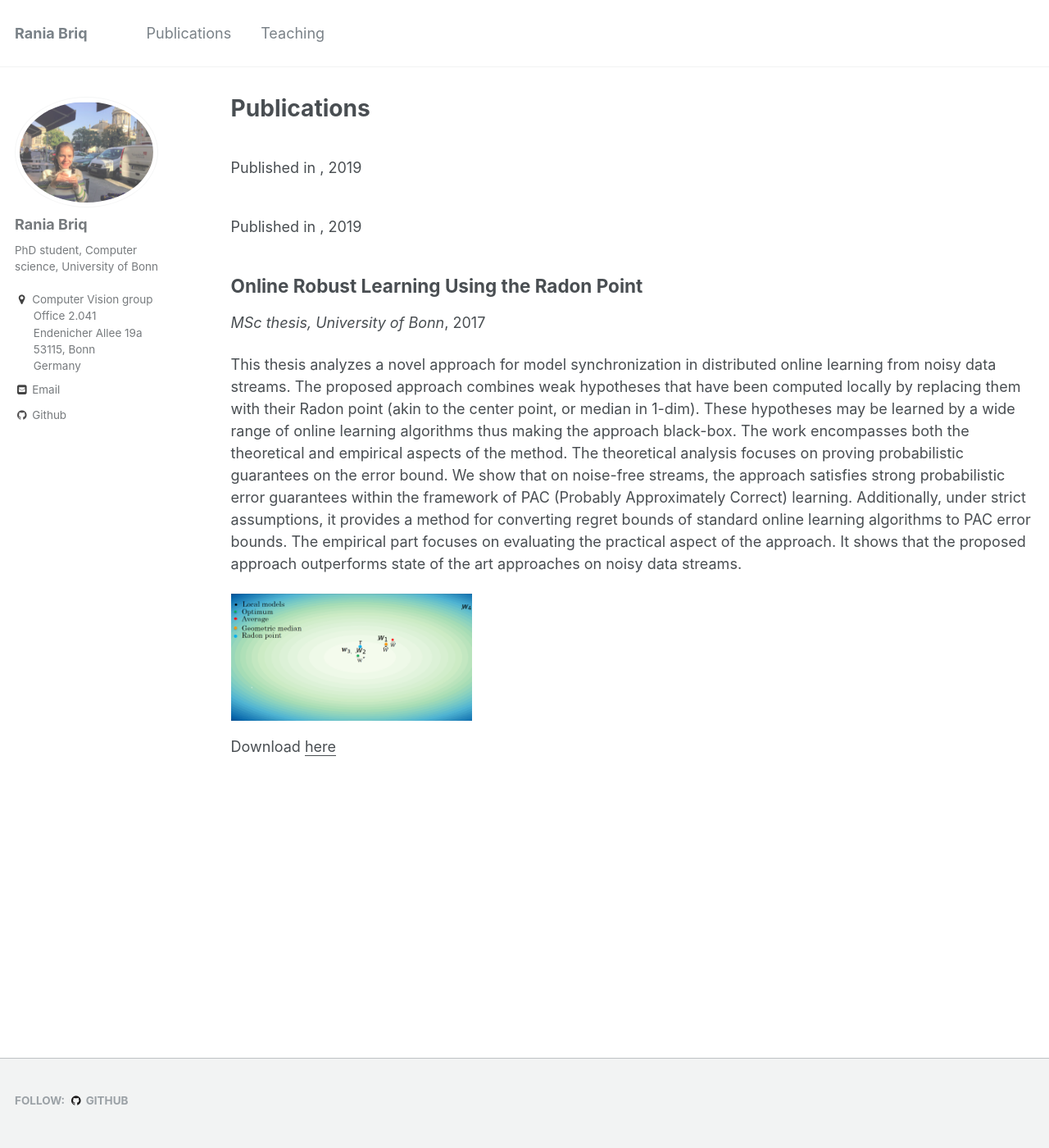
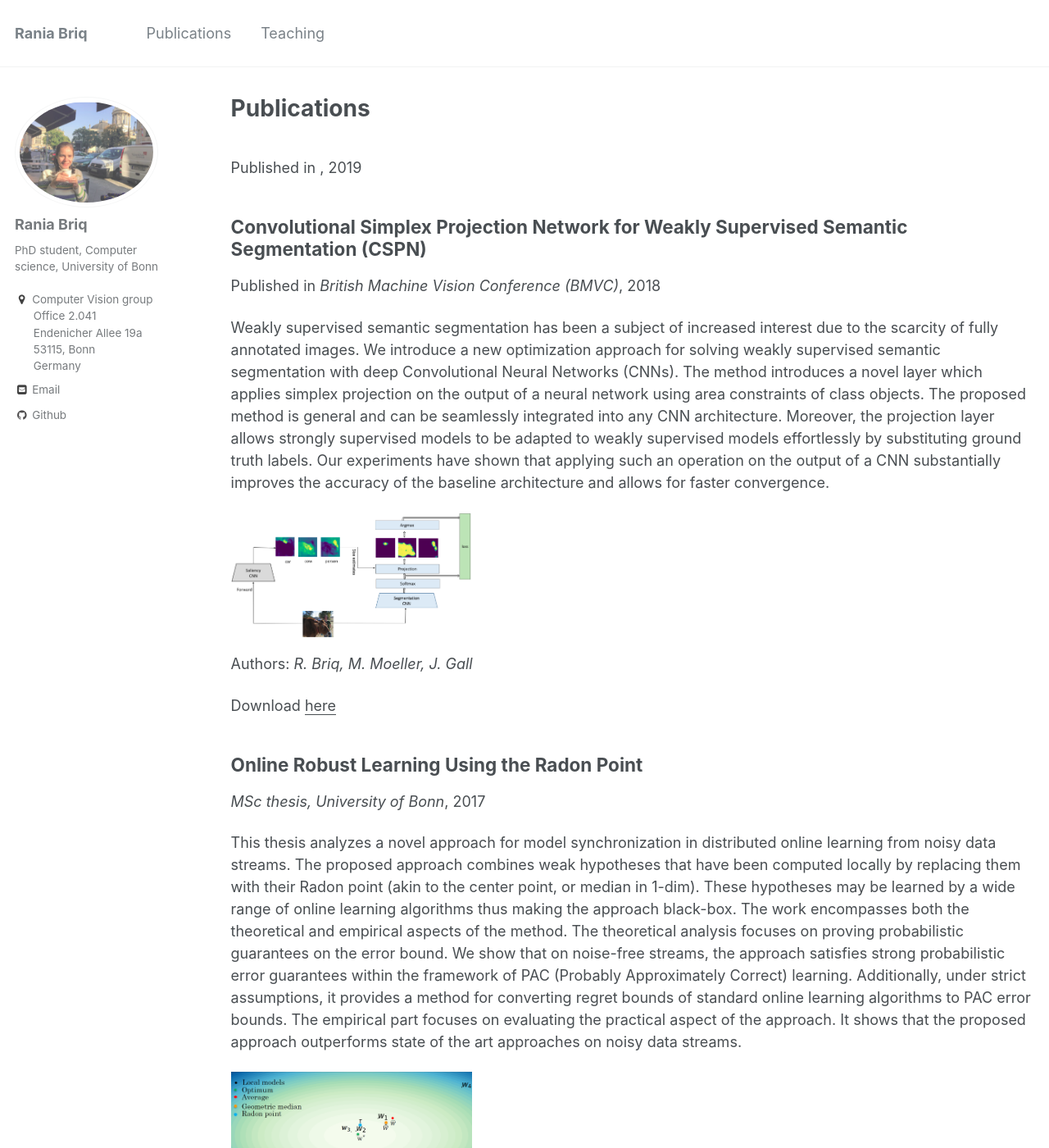
Before and after one commit to briqr/briqr.github.io, a Jekyll site: the page built from _pages/publications.md, in a window 1280 px wide and 1400 px high. Shown: the whole window at 82% size. Built offline with Jekyll 4.4.1, drawn with Linux system fonts in a browser that asks for light colours.

Commit message:
Update 2018-07-02-CSPN.md

```diff
--- a/_publications/2018-07-02-CSPN.md
+++ b/_publications/2018-07-02-CSPN.md
@@ -1,11 +1,16 @@
 ---
-title: "Unifying Part Detection and Association for Recurrent Multi-Person Pose Estimation"
+title: "Convolutional Simplex Projection Network for Weakly Supervised Semantic Segmentation (CSPN)"
 collection: publications
 #permalink: /publication/2009-10-01-paper-title-number-1
-excerpt: 'We propose a joint model of human joint detection and association for 2D multi-person pose estimation (MPPE). The approach unifies training of joint detection and association without a need for further processing or sophisticated heuristics in order to associate the joints with people individually. The approach consists of two stages, where in the first stage joint detection heatmaps and association features are extracted, and in the second stage, whose input are the extracted features of the first stage, we introduce a recurrent neural network (RNN) which predicts the heatmaps of a single person's joints in each iteration. In addition, the network learns a stopping criterion in order to halt once it has identified all individuals in the image. This approach allowed us to eliminate several heuristic assumptions and parameters needed for association which do not necessarily hold true. Additionally, such an end-to-end approach allows the final objective to be known and directly optimized over during training. We evaluated our model on the challenging MSCOCO dataset and OCHumanApi obtained an improvement over the baseline, particularly in challenging scenes with severe occlusions.''
-date: 2018-March-15
-venue: 'Under review'
-paperurl: 'https://arxiv.org/abs/1904.11864'
-Authors: R. Briq, A. Doering, J. Gall
+excerpt: 'Weakly supervised semantic segmentation has been a subject of increased interest due to the scarcity of fully annotated images. We introduce a new optimization approach for solving weakly supervised semantic segmentation with deep Convolutional Neural Networks (CNNs). The method introduces a novel layer which applies simplex projection on the
+output of a neural network using area constraints of class objects. The proposed method
+is general and can be seamlessly integrated into any CNN architecture. Moreover, the
+projection layer allows strongly supervised models to be adapted to weakly supervised
+models effortlessly by substituting ground truth labels. Our experiments have shown that
+applying such an operation on the output of a CNN substantially improves the accuracy of the baseline architecture and allows for faster convergence.'
+date: 2018-July-02
+venue: 'British Machine Vision Conference (BMVC)'
+paperurl: 'https://arxiv.org/pdf/1807.09169'
+Authors: R. Briq, M. Moeller, J. Gall
 image: 'cspn_approach.png'
 ---
```
